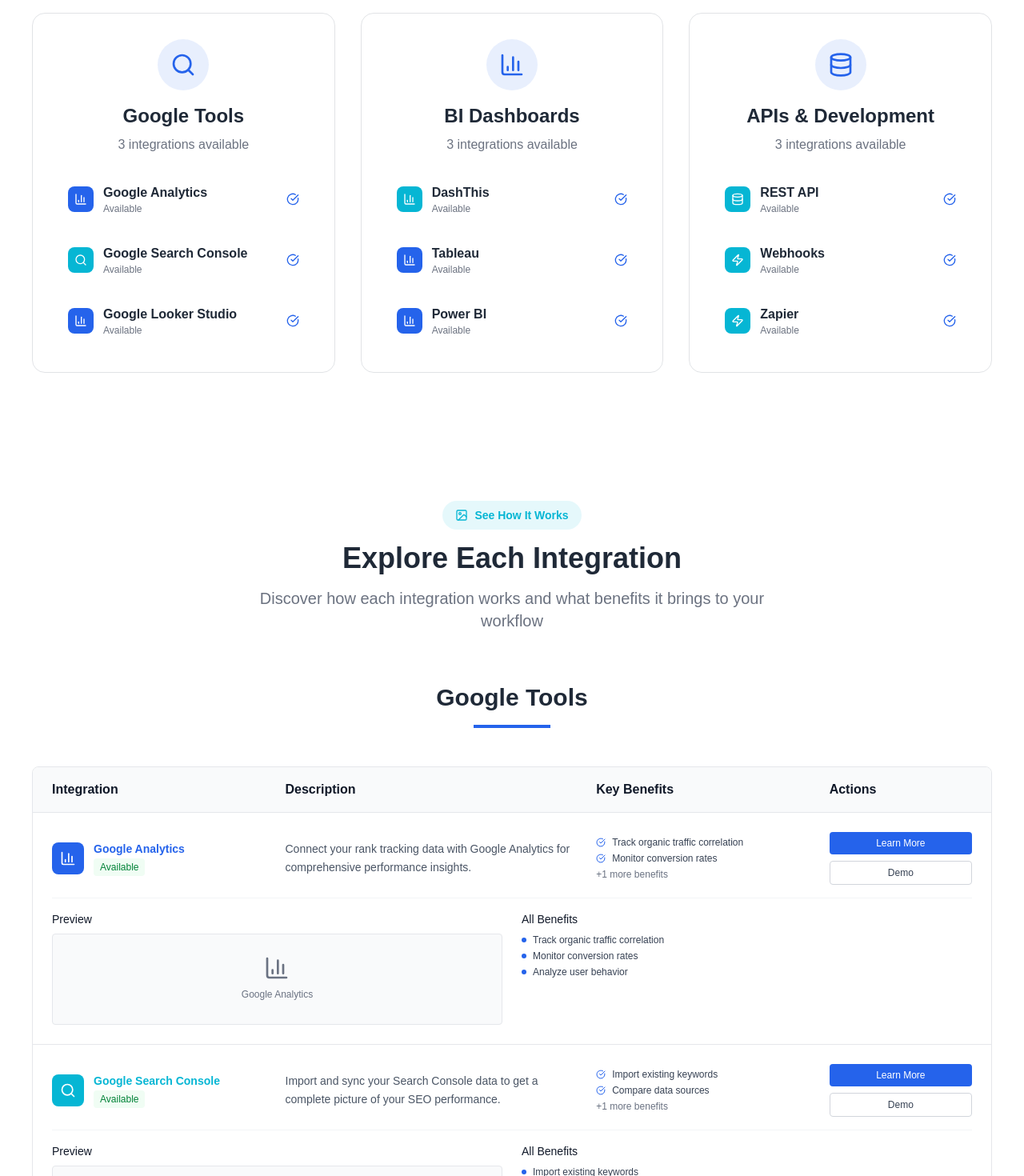
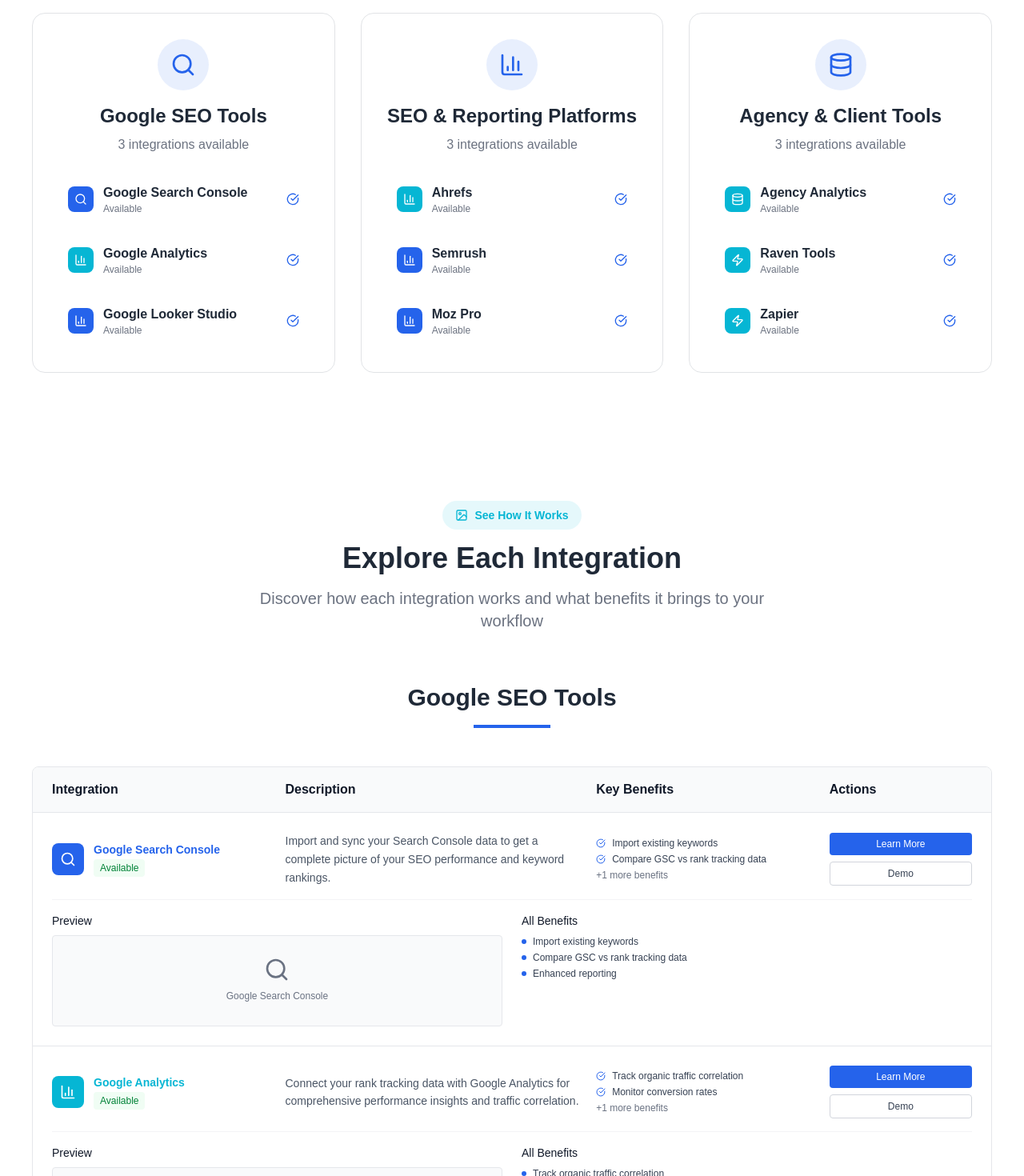
Before and after one commit to Hamzaali0088/keywordMinds, a Next.js app: page /integrations in a window 1280 px wide. Shown: the part 680-2150 px from the top of the page at 80% size. Built offline with nearby package versions, Linux system fonts and the light colour scheme.

Commit message:
integration data

```diff
--- a/src/pages/integrations.js
+++ b/src/pages/integrations.js
@@ -26,29 +26,29 @@
 export default function Integrations() {
   const integrations = [
     {
-      category: "Google Tools",
+      category: "Google SEO Tools",
       integrations: [
         {
+          name: "Google Search Console",
+          description: "Import and sync your Search Console data to get a complete picture of your SEO performance and keyword rankings.",
+          benefits: ["Import existing keywords", "Compare GSC vs rank tracking data", "Enhanced reporting"],
+          status: "Available",
+          icon: Search,
+          color: "blue",
+          screenshot: "/st-images/integrations/search-console.jpg"
+        },
+        {
           name: "Google Analytics",
-          description: "Connect your rank tracking data with Google Analytics for comprehensive performance insights.",
+          description: "Connect your rank tracking data with Google Analytics for comprehensive performance insights and traffic correlation.",
           benefits: ["Track organic traffic correlation", "Monitor conversion rates", "Analyze user behavior"],
           status: "Available",
           icon: BarChart3,
-          color: "blue",
+          color: "green",
           screenshot: "/st-images/integrations/google-analytics.jpg"
         },
         {
-          name: "Google Search Console",
-          description: "Import and sync your Search Console data to get a complete picture of your SEO performance.",
-          benefits: ["Import existing keywords", "Compare data sources", "Enhanced reporting"],
-          status: "Available",
-          icon: Search,
-          color: "green",
-          screenshot: "/st-images/integrations/search-console.jpg"
-        },
-        {
           name: "Google Looker Studio",
-          description: "Create stunning, interactive dashboards with your rank tracking data in Looker Studio.",
+          description: "Create stunning, interactive dashboards with your rank tracking data for client presentations and reporting.",
           benefits: ["Custom dashboards", "Real-time data", "Client presentations"],
           status: "Available",
           icon: BarChart3,
@@ -58,61 +58,61 @@
       ]
     },
     {
-      category: "BI Dashboards",
+      category: "SEO & Reporting Platforms",
       integrations: [
         {
-          name: "DashThis",
-          description: "Automatically sync your rank tracking data to DashThis for comprehensive client reporting.",
-          benefits: ["Automated reporting", "White-label dashboards", "Scheduled reports"],
+          name: "Ahrefs",
+          description: "Sync your KeywordMinds rank tracking data with Ahrefs for comprehensive SEO analysis and competitor insights.",
+          benefits: ["Competitor analysis", "Keyword research", "Backlink monitoring"],
           status: "Available",
           icon: BarChart3,
           color: "orange",
-          screenshot: "/st-images/integrations/dashthis.jpg"
+          screenshot: "/st-images/integrations/ahrefs.jpg"
         },
         {
-          name: "Tableau",
-          description: "Connect your rank tracking data to Tableau for advanced analytics and visualization.",
-          benefits: ["Advanced analytics", "Custom visualizations", "Data exploration"],
+          name: "Semrush",
+          description: "Integrate rank tracking data with Semrush for enhanced keyword research and competitive intelligence.",
+          benefits: ["Keyword research", "Competitive analysis", "Position tracking"],
           status: "Available",
           icon: BarChart3,
           color: "blue",
-          screenshot: "/st-images/integrations/tableau.jpg"
+          screenshot: "/st-images/integrations/semrush.jpg"
         },
         {
-          name: "Power BI",
-          description: "Integrate with Microsoft Power BI for enterprise-level reporting and analytics.",
-          benefits: ["Enterprise reporting", "Microsoft ecosystem", "Advanced filtering"],
+          name: "Moz Pro",
+          description: "Connect with Moz Pro for comprehensive SEO metrics and domain authority tracking alongside your rankings.",
+          benefits: ["Domain authority", "Page optimization", "Local SEO"],
           status: "Available",
           icon: BarChart3,
           color: "yellow",
-          screenshot: "/st-images/integrations/power-bi.jpg"
+          screenshot: "/st-images/integrations/moz.jpg"
         }
       ]
     },
     {
-      category: "APIs & Development",
+      category: "Agency & Client Tools",
       integrations: [
         {
-          name: "REST API",
-          description: "Access your rank tracking data programmatically with our comprehensive REST API.",
-          benefits: ["Real-time data access", "Custom integrations", "Automated workflows"],
+          name: "Agency Analytics",
+          description: "Automatically sync your rank tracking data to Agency Analytics for comprehensive client reporting and white-label dashboards.",
+          benefits: ["White-label reports", "Client portals", "Automated reporting"],
           status: "Available",
           icon: Database,
           color: "red",
-          screenshot: "/st-images/integrations/api.jpg"
+          screenshot: "/st-images/integrations/agency-analytics.jpg"
         },
         {
-          name: "Webhooks",
-          description: "Receive instant notifications when rankings change with configurable webhooks.",
-          benefits: ["Instant alerts", "Custom triggers", "Automated actions"],
+          name: "Raven Tools",
+          description: "Integrate with Raven Tools for comprehensive SEO management and client reporting capabilities.",
+          benefits: ["SEO management", "Client reporting", "Project tracking"],
           status: "Available",
           icon: Zap,
           color: "green",
-          screenshot: "/st-images/integrations/webhooks.jpg"
+          screenshot: "/st-images/integrations/raven-tools.jpg"
         },
         {
           name: "Zapier",
-          description: "Connect KeywordMinds to 5000+ apps through Zapier for seamless automation.",
+          description: "Connect KeywordMinds to 5000+ apps through Zapier for seamless automation and workflow integration.",
           benefits: ["5000+ app connections", "No-code automation", "Custom workflows"],
           status: "Available",
           icon: Zap,
@@ -216,9 +216,9 @@
               >
                 <div className="text-center mb-6">
                   <div className="w-16 h-16 bg-primary/10 rounded-full flex items-center justify-center mx-auto mb-4">
-                    {category.category === "Google Tools" && <Search className="w-8 h-8 text-primary" />}
-                    {category.category === "BI Dashboards" && <BarChart3 className="w-8 h-8 text-primary" />}
-                    {category.category === "APIs & Development" && <Database className="w-8 h-8 text-primary" />}
+                    {category.category === "Google SEO Tools" && <Search className="w-8 h-8 text-primary" />}
+                    {category.category === "SEO & Reporting Platforms" && <BarChart3 className="w-8 h-8 text-primary" />}
+                    {category.category === "Agency & Client Tools" && <Database className="w-8 h-8 text-primary" />}
                   </div>
                   <h3 className="text-2xl font-bold text-text-primary mb-2">{category.category}</h3>
                   <p className="text-text-secondary">
```
